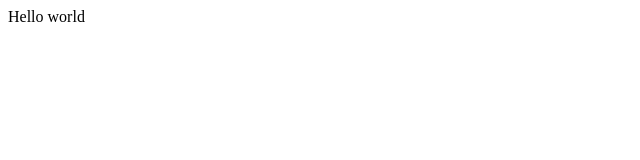
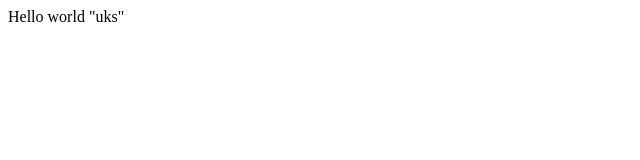
Before and after one commit to suyoii/opentutorials-uks, a plain HTML site: page index.html in a window 1280 px wide. Shown: the full height of the page, 0-640 px from the left. Drawn offline with Linux system fonts and the light colour scheme.

Commit message:
change index.html

```diff
--- a/index.html
+++ b/index.html
@@ -19,6 +19,6 @@
     </head>
 
     <body>
-        Hello world
+        Hello world "uks"
     </body>
 </html>
```
